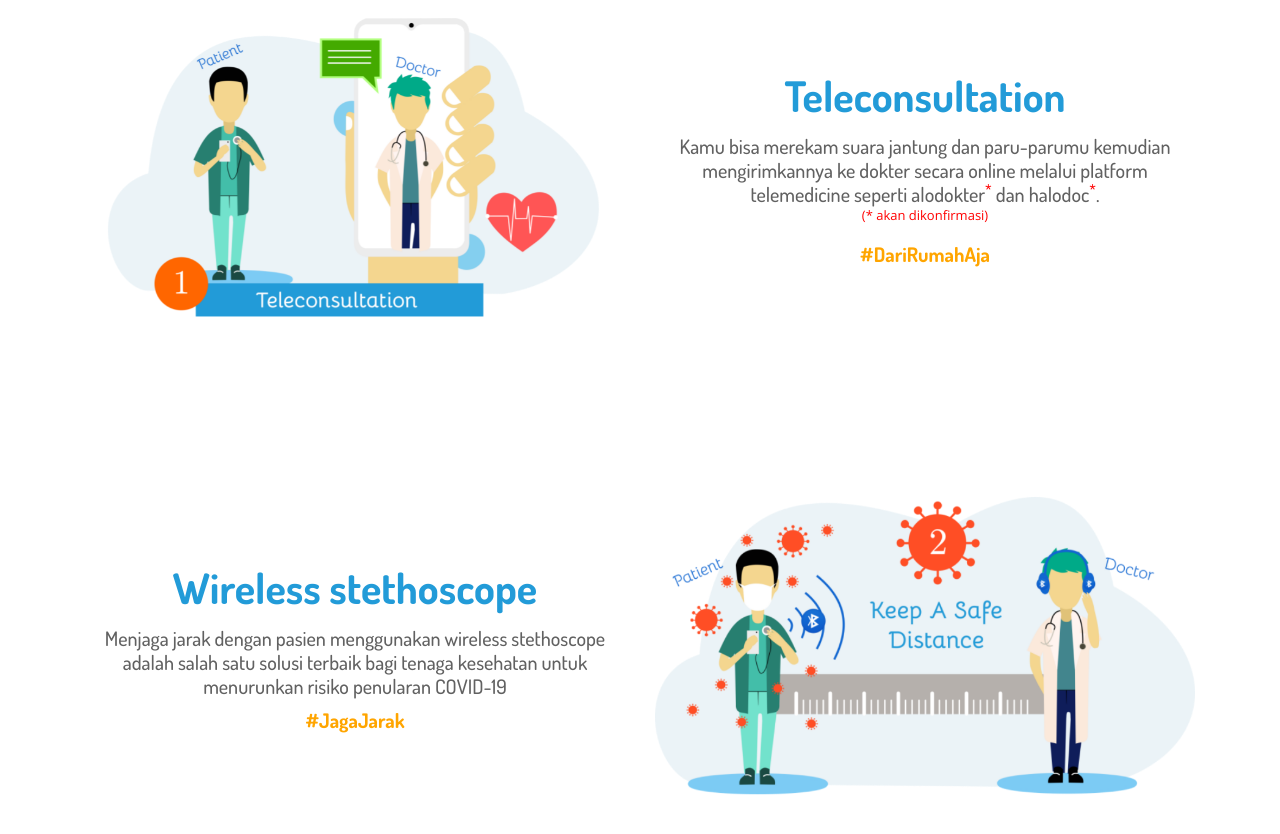
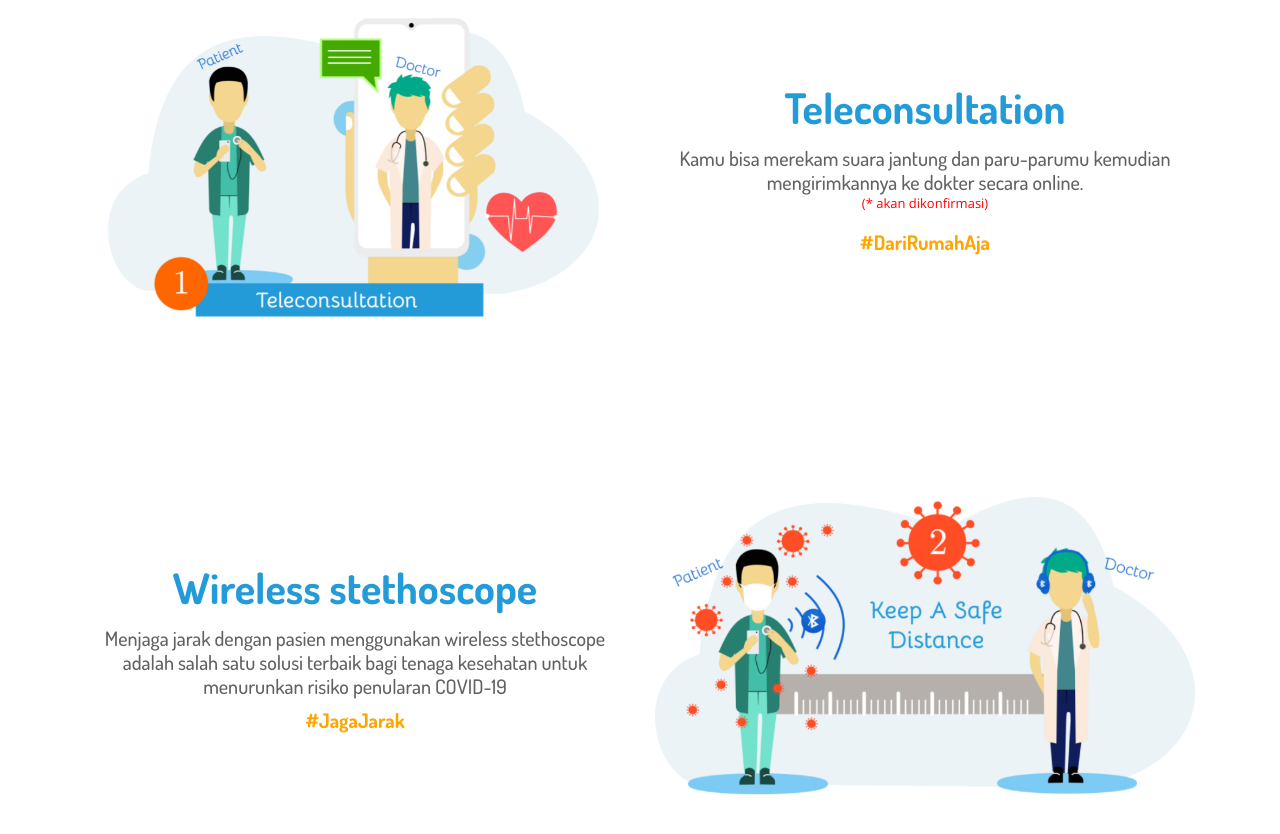
Before and after one commit to stetho-phone/stetho-phone.github.io, a plain HTML site: page index.html in a window 1280 px wide. Shown: the part 1633-2467 px from the top of the page. Drawn offline with nearby package versions, Linux system fonts and the light colour scheme.

Commit message:
Update index.html

```diff
--- a/index.html
+++ b/index.html
@@ -145,7 +145,7 @@
         <div class="col-lg-6 pt-4 pt-lg-0 order-2 order-lg-2 d-flex flex-column justify-content-center" data-aos="fade-up">
           <center>
           <h1>Teleconsultation</h1>
-          <h2>Kamu bisa merekam suara jantung dan paru-parumu kemudian mengirimkannya ke dokter secara online melalui platform telemedicine seperti alodokter<sup style="color:red">*</sup> dan halodoc<sup style="color:red">*</sup>.</h2>
+          <h2>Kamu bisa merekam suara jantung dan paru-parumu kemudian mengirimkannya ke dokter secara online.</h2>
           <p style="font-size:13px; color:red">(* akan dikonfirmasi)</p>
           <h2><b style="color:orange">#DariRumahAja</b></h2>
           </center>
```
